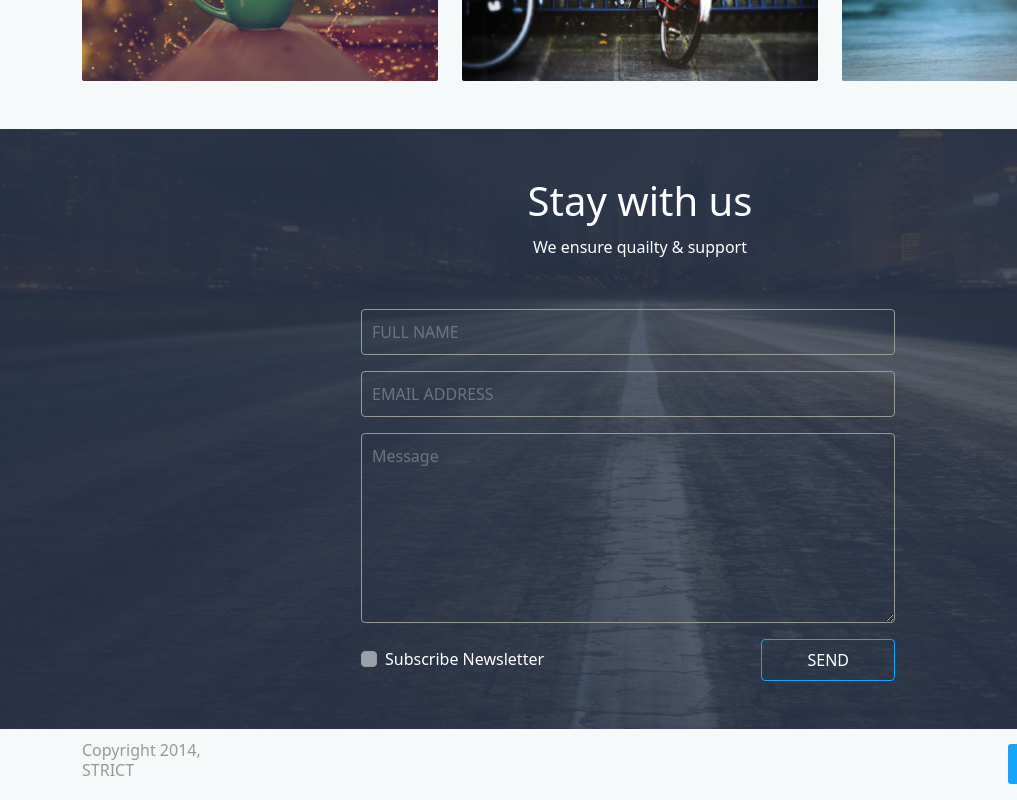
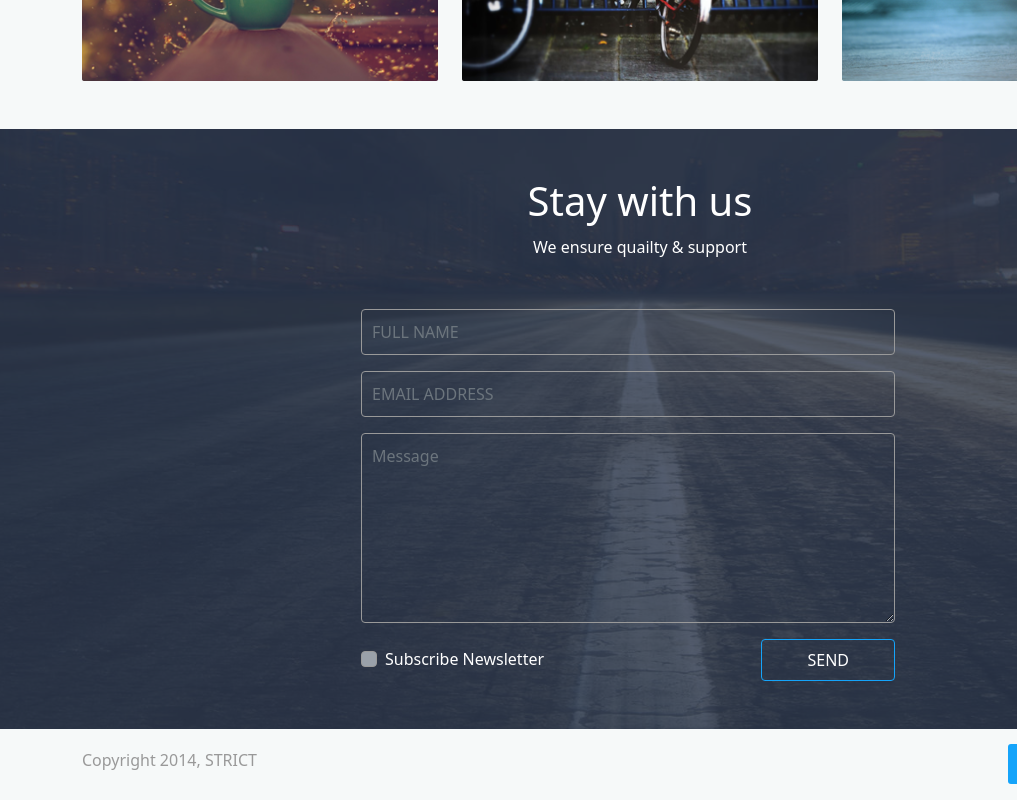
Before and after one commit to sumaiyarayta/Strict_Bootstrap, a plain HTML site: page index.html in a window 1280 px wide. Shown: the part 1958-2758 px from the top of the page, 0-1017 px from the left. Drawn offline with nearby package versions, Linux system fonts and the light colour scheme.

Commit message:
Update index.html

```diff
--- a/index.html
+++ b/index.html
@@ -217,7 +217,7 @@
     <footer>
       <div class="container">
         <div class="row justify-content-between align-items-center">
-          <div class="col-md-2 copyright">
+          <div class="col-md-3 copyright">
             <h3>Copyright 2014, STRICT</h3>
           </div>
           <div class="col-md-3">
```
